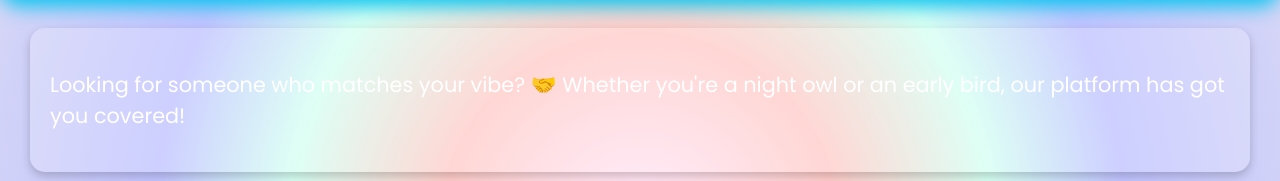
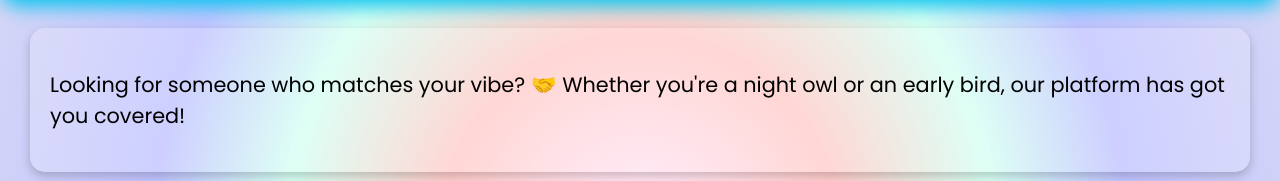
Before and after one commit to Amisha2700/hostelbuddie, a React (Vite) app in the folder frontend_main/hb_login/: page /roommate in a window 1280 px wide. Shown: the part 182-363 px from the top of the page. Built offline with nearby package versions, Linux system fonts and the light colour scheme.

Commit message:
rechanged color to black

```diff
--- a/frontend_main/hb_login/src/roommate.jsx
+++ b/frontend_main/hb_login/src/roommate.jsx
@@ -421,7 +421,7 @@ const Roommate = () => {
         <p>Find the perfect roommate with our advanced AI & ML algorithms! ✨</p>
       </header>
       <div className="text-content">
-        <p>Looking for someone who matches your vibe? 🤝 Whether you're a night owl or an early bird, our platform has got you covered!</p>
+        <p style={{ color: "black" }}>Looking for someone who matches your vibe? 🤝 Whether you're a night owl or an early bird, our platform has got you covered!</p>
       </div>
 
       <div className="button-container">
```
